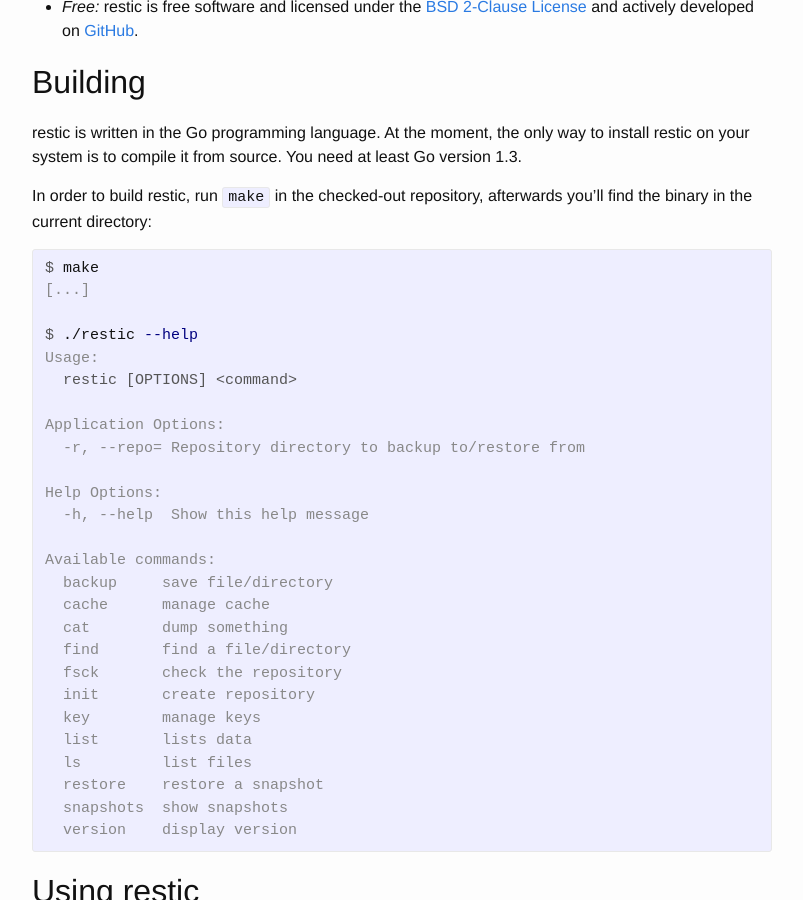
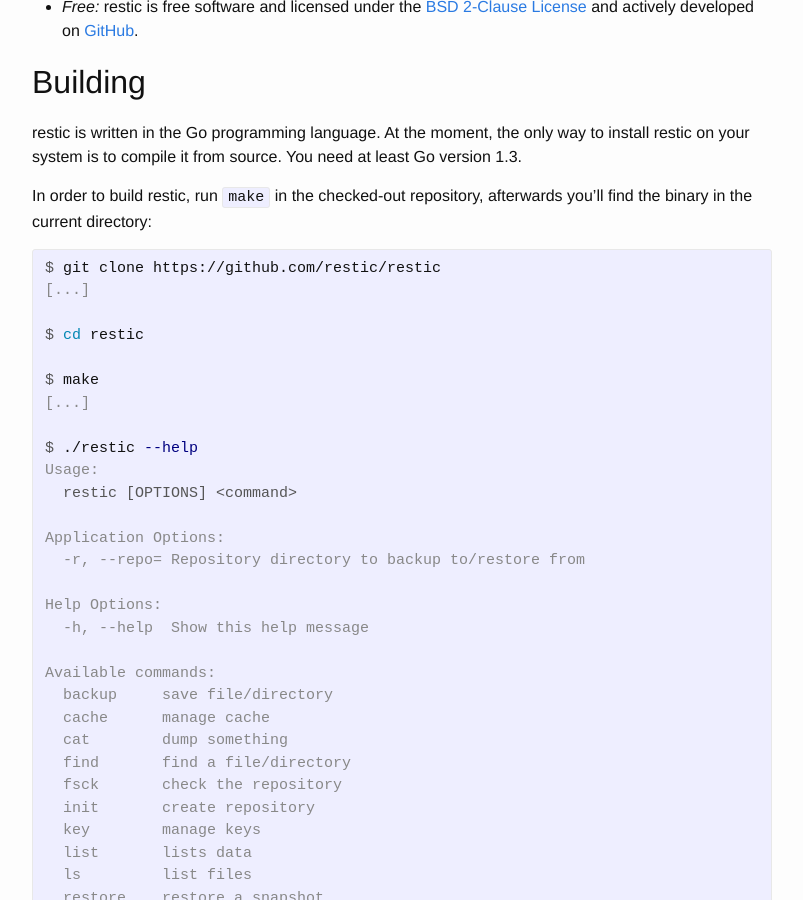
Before and after one commit to restic/restic.github.io, a Jekyll site: the page built from index.md, in a window 1280 px wide and 900 px high, scrolled down 658 px. Shown: the whole window, without its empty margins (238-1041 px from the left). Built offline with Jekyll 4.4.1, drawn with Linux system fonts in a browser that asks for light colours.

Commit message:
Add clone command

```diff
--- a/index.md
+++ b/index.md
@@ -27,6 +27,11 @@ restic is written in the Go programming language. At the moment, the only way to
 In order to build restic, run `make` in the checked-out repository, afterwards you'll find the binary in the current directory:
 
 {% highlight console %}
+$ git clone https://github.com/restic/restic
+[...]
+
+$ cd restic
+
 $ make
 [...]
 
```
